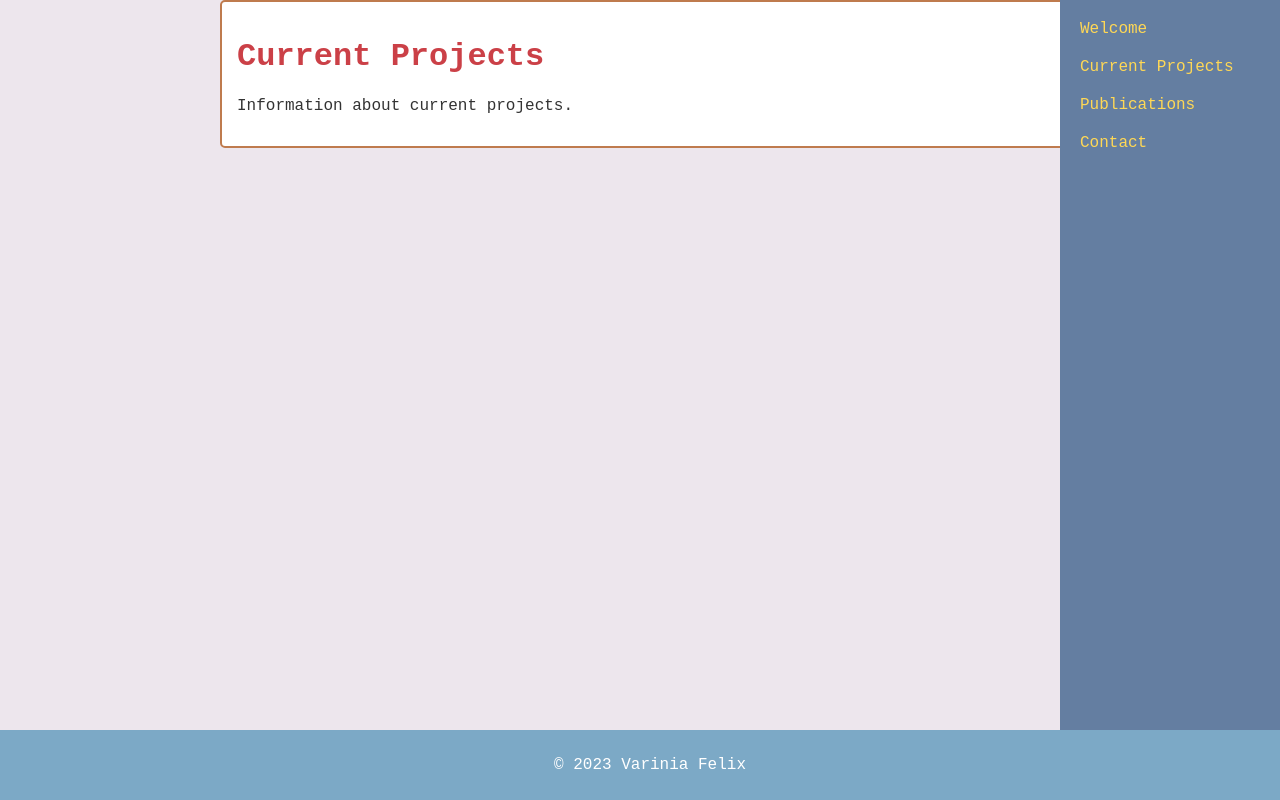
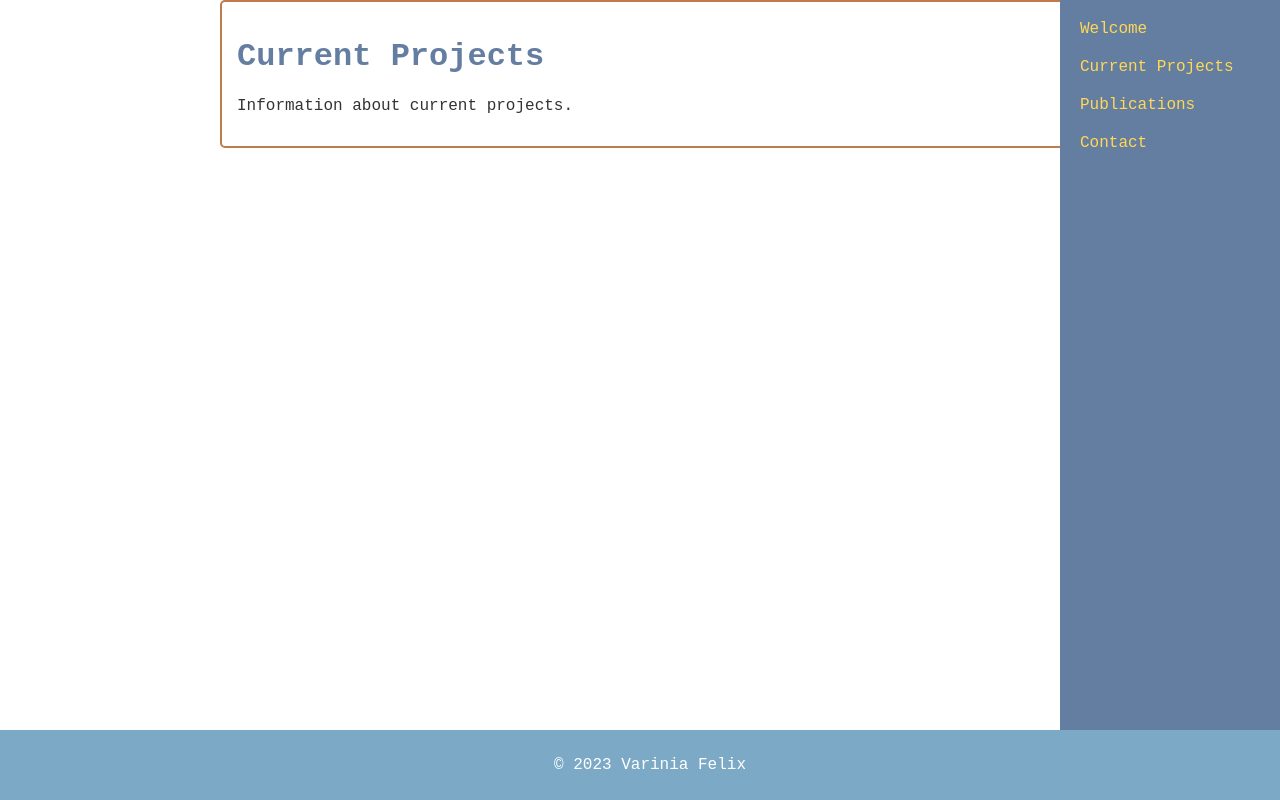
Before and after one commit to Vahrinia/-vahrinia-.github.io, a plain HTML site: page index.html in a window 1280 px wide. Both pictures are taken after a click on the link "Current Projects". Drawn offline with Linux system fonts and the light colour scheme.

Commit message:
Update index.html

```diff
--- a/index.html
+++ b/index.html
@@ -9,7 +9,7 @@
             font-family: 'Courier New', Courier, monospace;
             margin: 0;
             padding: 0;
-            background-color: #EDE6ED; /* Off-white background */
+            background-color: #FFF; /* White background */
             color: #333; /* Dark text for readability */
         }
         .menu {
@@ -41,10 +41,10 @@
             padding: 15px;
             border: 2px solid #BF7B4E; /* Rust border for content */
             border-radius: 5px;
-            background-color: #FFFFFF; /* White background for content */
+            background-color: #FFF; /* White background for content */
         }
         h1 {
-            color: #CB4047; /* Crimson color for headings */
+            color: #647EA1; /* Muted Blue color for headings */
         }
         .active {
             display: block;
```
